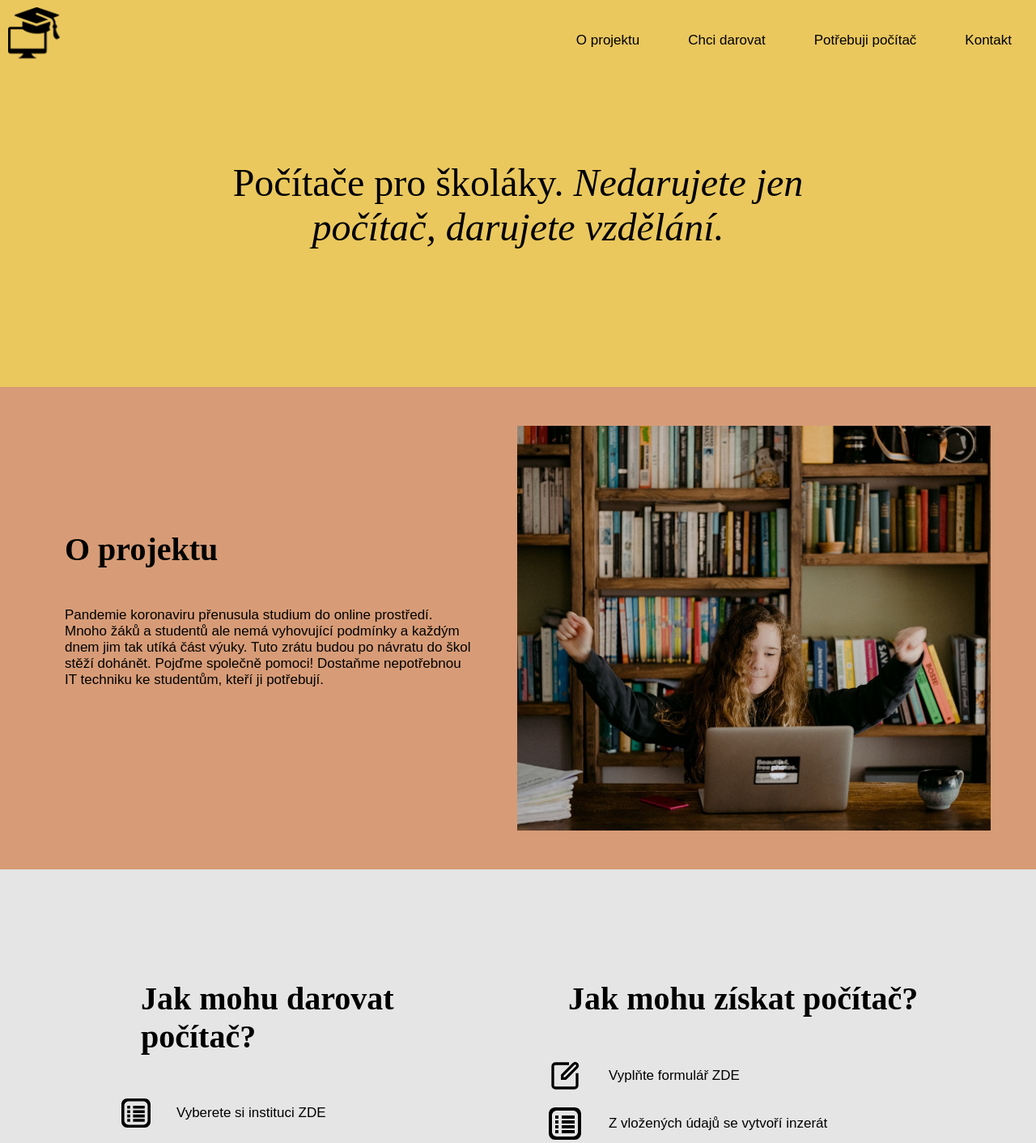
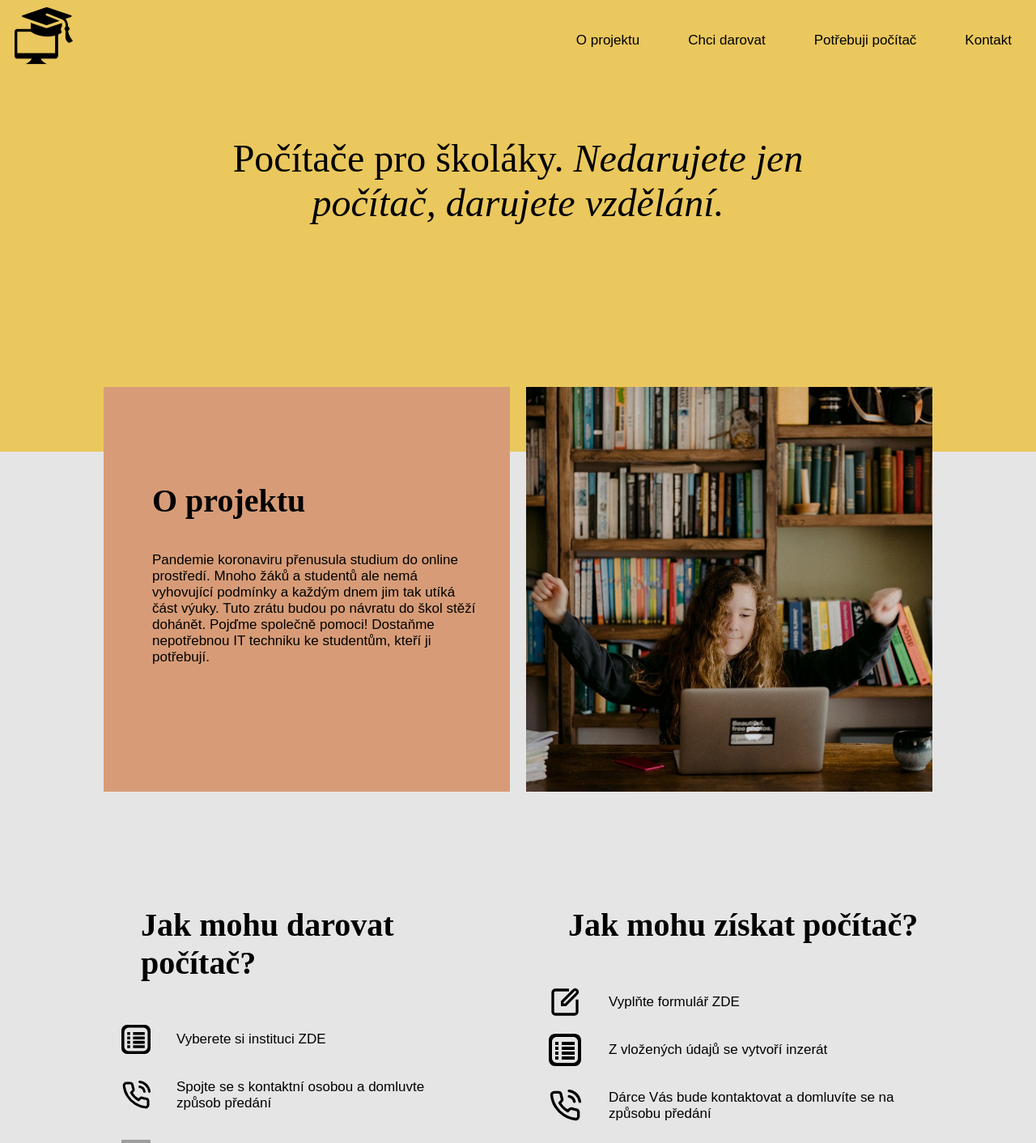
Before and after one commit to zuzubel/pocitace_pro_skolaky, a React app: page /#/about_project in a window 1280 px wide. Shown: the top 1412 px of the page at 81% size. Built offline with nearby package versions, Linux system fonts and the light colour scheme; grey boxes are pictures that could not be loaded.

Commit message:
Styling 'aboutProject' on its own page

```diff
--- a/src/components/AboutProject/style.css
+++ b/src/components/AboutProject/style.css
@@ -1,10 +1,15 @@
 .aboutProject {
+  display: flex;
   background-color: #d79c77;
+  justify-content: center;
+  width: 80%;
+  margin: 0 10%;
+  border-radius: 2px;
 }
 
 .aboutProject--h {
   text-align: center;
-  padding-top: 60px;
+  padding-top: 50px;
   font-family: 'Times New Roman', Times, serif;
   margin: 0;
   font-size: 28px;
@@ -41,35 +46,38 @@
   .aboutProject {
     display: flex;
     flex-direction: row;
+    background-color: transparent;
+  }
+
+  .aboutProject--text {
+    display: flex;
+    width: 50%;
+    background-color: #d79c77;
+    margin: 0 10px 5px 0;
   }
 
   .aboutProject--h {
     align-self: flex-start;
     font-size: 40px;
     padding-top: 0;
-    margin: 80px 0 0 80px;
+    margin: 80px 0 0 60px;
   }
 
   .aboutProject--p {
-    padding: 0 0 80px 20px;
+    padding: 0 0 80px 0;
     font-size: 17px;
     text-align: start;
-    margin: 48px 0 48px 60px;
+    margin: 40px 40px 40px 60px;
   }
 
-  .aboutProject--text {
-    display: flex;
-    width: 50%;
-    margin-right: 54px;
-  }
 
   .aboutProject--foto {
     width: 50%;
     min-height: 500px;
     background-image: url('../img_components/oProjektu_foto.jpg');
-    background-position: center;
+    background-position: 50% 40%;
     background-size: cover;
     background-repeat: no-repeat;
-    margin: 48px 56px 48px 0;
+    margin: 0 0 5px 10px;
   }
 }
--- a/src/components/For/style.css
+++ b/src/components/For/style.css
@@ -1,5 +1,5 @@
 .for {
-  max-width: 100%;
+  width: 100%;
 }
 
 .for__donors {
@@ -91,7 +91,9 @@
 @media screen and (min-width: 768px) {
   .for {
     display: flex;
-    flex-shrink: 0;
+    width: 80%;
+    margin: 0 10%;
+    justify-content: center;
   }
 
   .for__donors,
@@ -105,17 +107,16 @@
 
   .for__donors--foto,
   .for__schools--foto {
-    width: 87%;
+    width: 100%;
     height: 500px;
   }
 
   .for__donors--foto {
-    margin: 0 10px 5px 30px;
+    margin: 0 0 5px 0;
   }
 
   .for__schools--foto {
-    margin-top: 0;
-    margin: 0 30px 5px 10px;
+    margin: 0 0 5px 0;
   }
 
   .for__schools--a,
@@ -124,7 +125,7 @@
   }
 
   .for__donors--a,
-  .for__schools--a{
+  .for__schools--a {
     border-bottom: 3px solid transparent;
   }
   .for__donors--a:hover,
@@ -134,9 +135,11 @@
 
   .for__donors {
     align-items: flex-end;
+    margin-right: 10px;
   }
 
   .for__schools {
     align-items: flex-start;
+    margin-left: 10px;
   }
 }
--- a/src/components/Header/style.css
+++ b/src/components/Header/style.css
@@ -112,6 +112,7 @@ header {
   .opening {
     height: 300px;
     font-size: 32px;
+    padding: 82px 16px 20px 16px;
   }
 
   .opening__projectName {
@@ -127,10 +128,11 @@ header {
   }
 
   .header__logo {
-    width: 4rem;
-    height: 4rem;
+    width: 4.5rem;
+    height: 4.5rem;
     position: fixed;
     margin-top: -30px;
+    margin-left: 8px;
   }
 
   .nav__link:hover {
@@ -188,6 +190,6 @@ header {
   }
 
   .opening__projectName {
-    padding-top: 120px;
+    padding-top: 90px;
   }
 }
```
